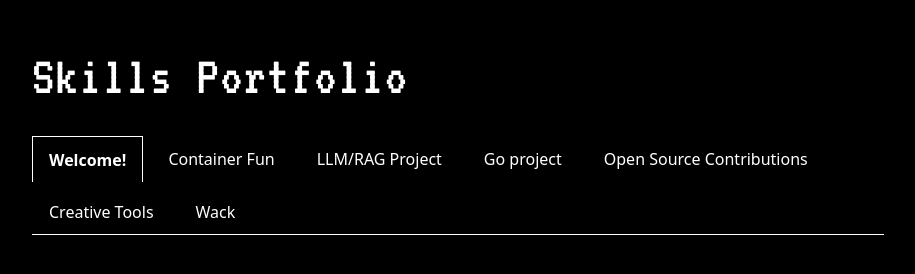
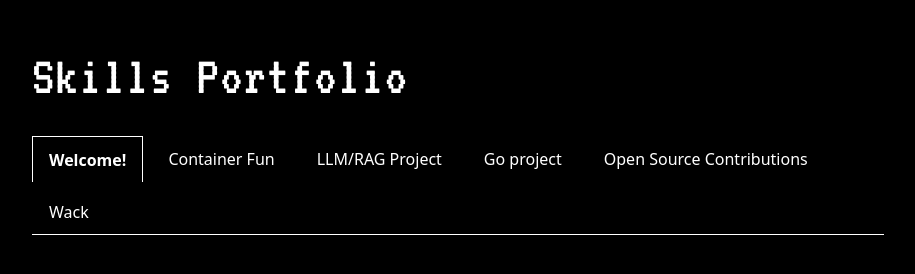
Before and after one commit to harrir11/Skills_Portfolio, a React (Vite) app: page / in a window 1280 px wide. Shown: the top 274 px of the page, without its empty margins (182-1097 px from the left). Built offline with nearby package versions, Linux system fonts and the light colour scheme.

Commit message:
Update App.tsx

```diff
--- a/src/App.tsx
+++ b/src/App.tsx
@@ -57,12 +57,6 @@ const projects: Project[] = [
     label: "Open Source Contributions",
     summary: "Contributions coming soon.",
     stack: [],
-  },
-  {
-    id: "creative-tools",
-    label: "Creative Tools",
-    summary: "Video editing, Adobe and other creative work coming soon.",
-    stack: ["Video editing", "Adobe"],
   },
   {
     id: "wack",
```
